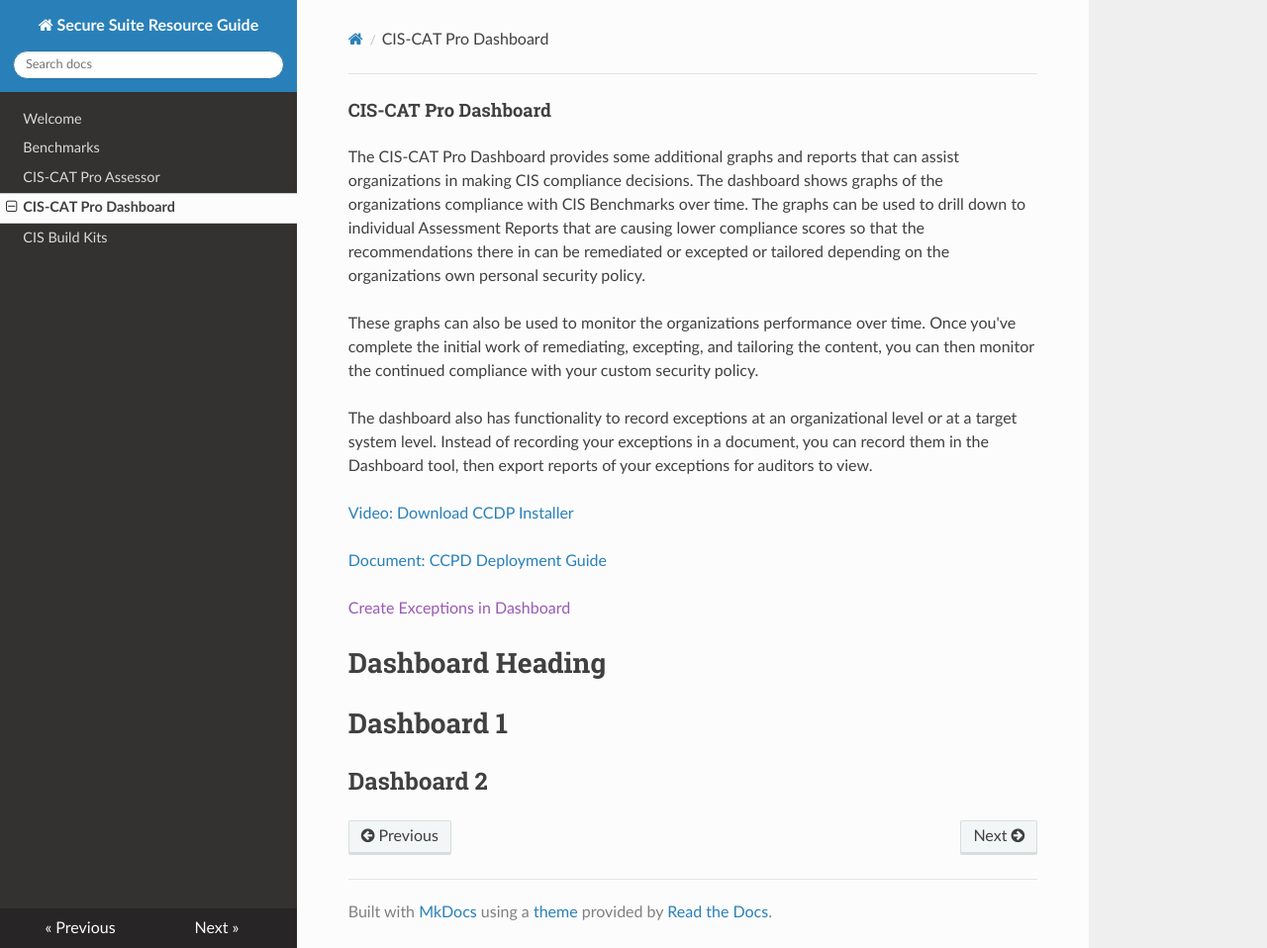
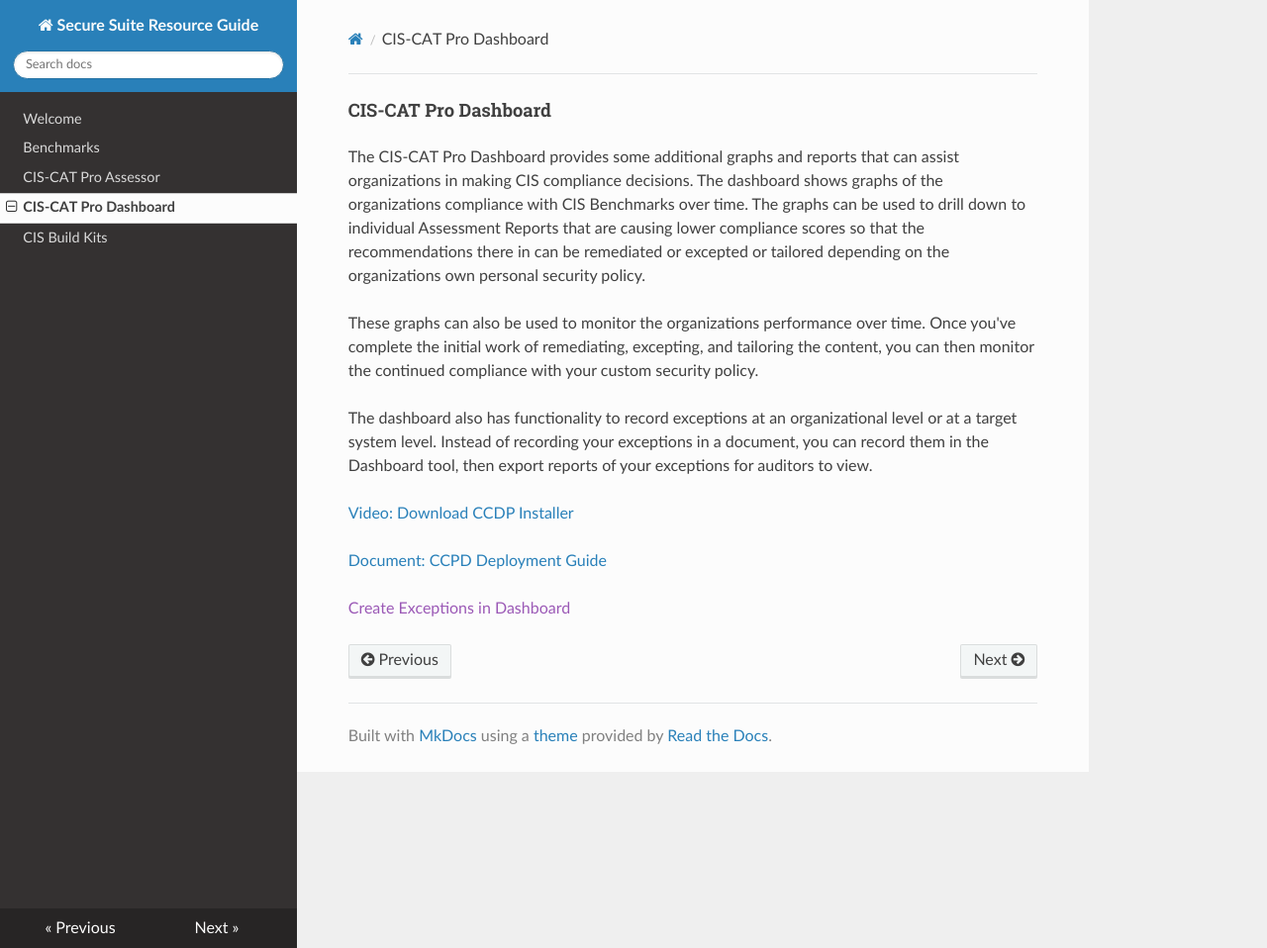
Before and after one commit to CISecurity/SecureSuiteResourceGuide, an MkDocs documentation site: the page built from docs/CIS-CAT/CIS-CATDashboardGuide.md, in a window 1280 px wide and 958 px high. Shown: the whole window at 99% size. Built offline with MkDocs 1.6.1, drawn with Linux system fonts in a browser that asks for light colours; nearby versions of some CDN libraries; old or Windows-style settings are respelled for this version of MkDocs.

Commit message:
remove heading

```diff
--- a/docs/CIS-CAT/CIS-CATDashboardGuide.md
+++ b/docs/CIS-CAT/CIS-CATDashboardGuide.md
@@ -13,11 +13,3 @@
 
 
 [Create Exceptions in Dashboard]("https://cis-cat-pro-dashboard.readthedocs.io/en/stable/source/Dashboard%20User's%20Guide/#exceptions")
-
-# Dashboard Heading #
-
-Dashboard 1
-=======================================================================
-
-Dashboard 2
-----------------------------------------------------------------------
```
